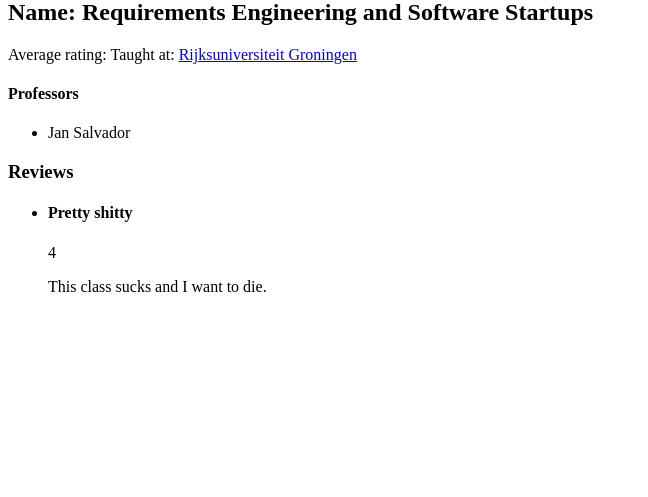
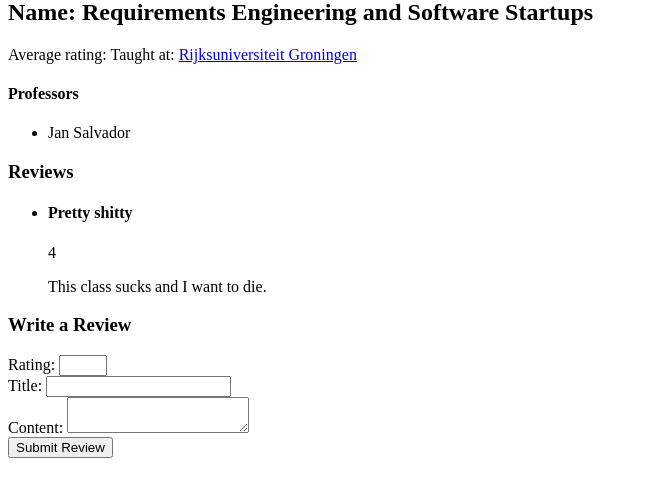
Before and after one commit to andrewlalis/RateMyCourse, a Django app: page /courses/5 in a window 1280 px wide. Shown: the part 81-578 px from the top of the page, without its empty margins (0-648 px from the left). Run offline with Django 3.2, Linux system fonts and the light colour scheme; data comes from the database, SQL or seed files in the repository; both versions use the stored data as it was after the commit.

Commit message:
Added a form object and the ability to write reviews. Only needs styling now.

```diff
--- a/backend/RateMyCourse/urls.py
+++ b/backend/RateMyCourse/urls.py
@@ -24,6 +24,9 @@ urlpatterns = [
     # / routes to index.html
     path('', views.index, name='homepage'),
 
+    # /reviews routes to the endpoint for POSTing new reviews.
+    path('reviews', views.post_review, name='post_review'),
+
     # /universities routes to a list of universities.
     path('universities', views.universities, name='universities_list'),
 
--- a/backend/postings/models.py
+++ b/backend/postings/models.py
@@ -36,6 +36,8 @@ class RateableEntity(models.Model):
 		rating_sum = 0
 		for review in reviews:
 			rating_sum += review.rating
+		if reviews.count() == 0:
+			return None
 		return rating_sum / reviews.count()
 
 	# Simply returns the name as the string representation.
--- a/backend/postings/templates/postings/entity_pages/entity.html
+++ b/backend/postings/templates/postings/entity_pages/entity.html
@@ -4,11 +4,13 @@
 
 {% block content %}
 
-<h2>Name: {{ entity.name }}</h2> Average rating: {{ entity.average_rating }}
+<h2>Name: {{ entity.name }}</h2> Average rating: {{ entity.average_rating|floatformat:"-2" }}
 
+{# Child templates can redefine this block for displaying data pertaining to that specific entity. #}
 {% block entity_info %}
 {% endblock %}
 
+{# This section displays all reviews for a given entity. #}
 <section>
 	<h3>Reviews</h3>
 	<ul>
@@ -21,4 +23,28 @@
 	</ul>
 </section>
 
+{# This section is where the user can write a review for a particular entity and submit it. #}
+<section>
+	<h3>Write a Review</h3>
+	<form method="post" action="/reviews">
+		<label for="rating_input">Rating:</label>
+		<input id="rating_input" name="rating" type="number" step="1" min="1" max="5" required>
+		<br>
+
+		<label for="title_input">Title:</label>
+		<input id="title_input" name="title" type="text" required>
+		<br>
+
+		<label for="content_input">Content:</label>
+		<textarea id="content_input" name="content" required></textarea>
+		<br>
+
+		{# The following csrf_token and input fields are hidden values needed for form submission. #}
+		{% csrf_token %}
+		<input type="hidden" name="entity_id" value="{{ entity.pk }}">
+
+		<button type="submit">Submit Review</button>
+	</form>
+</section>
+
 {% endblock %}
--- a/backend/postings/views.py
+++ b/backend/postings/views.py
@@ -1,6 +1,7 @@
 from django.shortcuts import render
-from django.http import HttpResponse, Http404
+from django.http import HttpResponse, Http404, HttpResponseBadRequest, HttpResponseRedirect
 from postings.models import *
+from postings.forms import *
 
 # Create your views here.
 
@@ -42,3 +43,33 @@ def course_entity(request, course_id):
 	except Course.DoesNotExist:
 		raise Http404("Course does not exist")
 	return render(request, 'postings/entity_pages/course.html', {'entity': course})
+
+# The view for receiving POST requests for new reviews.
+def post_review(request):
+	if request.method == 'POST':
+		form = EntityReviewForm(request.POST)
+		if form.is_valid():
+			# Only if the request is a POST and the form is valid do we do anything.
+			rating = form.cleaned_data['rating']
+			title = form.cleaned_data['title']
+			content = form.cleaned_data['content']
+			entity_id = form.cleaned_data['entity_id']
+			entity = RateableEntity.objects.get(pk=entity_id)
+
+			# Creates the new Review object from the posted data.
+			review = Review.objects.create(
+				rating=rating,
+				title=title,
+				content=content,
+				rateable_entity=entity
+			)
+
+			# Send the user back to the entity they were viewing.
+			redirect_path = '/'
+			if entity.entity_type == RateableEntity.UNIVERSITY:
+				redirect_path = '/universities/' + str(entity_id)
+			elif entity.entity_type == RateableEntity.COURSE:
+				redirect_path = '/courses/' + str(entity_id)
+			return HttpResponseRedirect(redirect_path)
+
+	return HttpResponseBadRequest("Bad Request")
```
Also changed, not shown: backend/postings/forms.py (added, +12 -0 lines), backend/db.sqlite3.
